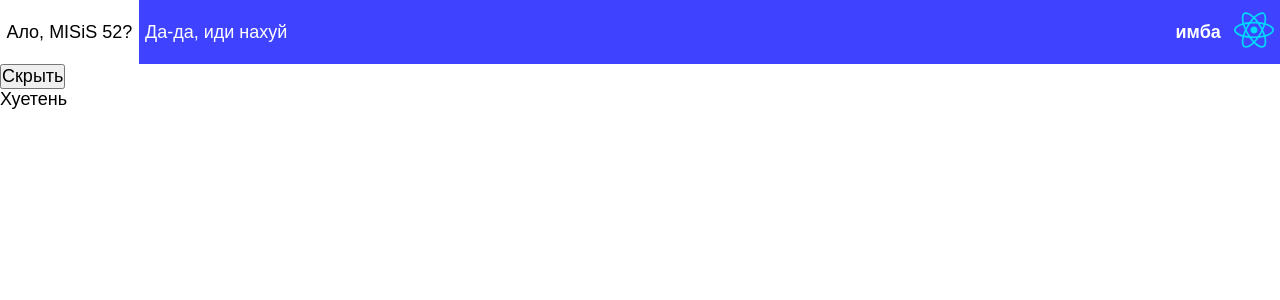
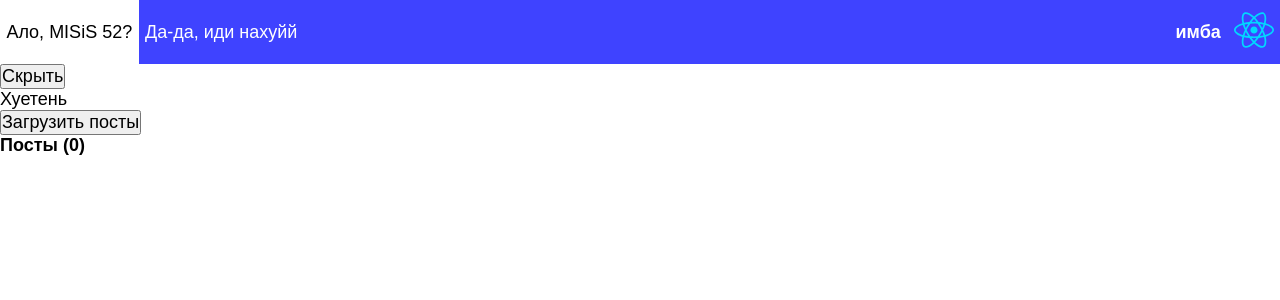
Before and after one commit to Flor1nD/git-react-app, a React (Vite) app: page / in a window 1280 px wide. Shown: the top 300 px of the page. Built offline with nearby package versions, Linux system fonts and the light colour scheme.

Commit message:
feat: init

```diff
--- a/src/App.jsx
+++ b/src/App.jsx
@@ -5,13 +5,36 @@ import './App.css'
 
 function App({name, age}) {
 
+  const [vis, setVis] = useState(true);
+  const [posts, setPosts] = useState([]);
+  const [loading, setLoading] = useState(false);
+  const [error, setError] = useState(null);
 
-  const [count, setCount] = useState(0);
-  const [vis, setVis] = useState(true);
 
-  function Counter() {
-    setCount(count + 1);
+  const setPost = async () => {
+    try {
+      setLoading(true);
+      setError(null);
+      const response = await fetch('https://jsonplaceholder.typicode.com/posts');
+
+      if (!response.ok) {
+        throw new Error('Ошибка при получении данных');
+      }
+
+      const data = await response.json();
+      setPosts(data);
+    }
+    catch (err) {
+      setError(err.message);
+    }
+    finally {
+      setLoading(false);
+    }
   }
+
+
+
+
 
   function Visibler() {
     setVis(!vis);
@@ -35,7 +58,7 @@ function App({name, age}) {
 
 
           <a href="https://react.dev" target='_blank' className='hueten'>
-            <p>Да-да, иди нахуй</p>
+            <p>Да-да, иди нахуйй</p>
           </a>
         </div>
 
@@ -60,14 +83,41 @@ function App({name, age}) {
 
 
       <body>
-        <button onClick={Visibler}>
+        <p>
+          <button onClick={Visibler}>
 
-          {vis ? "Скрыть" : "Показать"}
+            {vis ? "Скрыть" : "Показать"}
 
-        </button>
+          </button>
+        </p>
 
         {vis && (
           <p>Хуетень</p>
+        )}
+
+
+        <button onClick={setPost} disabled={loading}>
+          {loading ? 'Загрузка...' : 'Загрузить посты'}
+        </button>
+
+        {error &&
+        <div style={{ color: 'red' }}>
+          Ошибка: {error}
+        </div>
+        }
+
+        <h1>Посты ({posts.length})</h1>
+
+        {posts.length > 0 &&
+        (
+          <div>
+            {posts.slice(0, 8).map(post => (
+              <div key={post.id} style={{ border: '1px solid  #ccc', margin: '10px', padding: '10px' }}>
+                <h3>{post.title}</h3>
+                <p>{post.body}</p>
+              </div>
+            ))}
+          </div>
         )}
 
       </body>
```
Also changed, not shown: src/App.css (line endings or trailing spaces).
